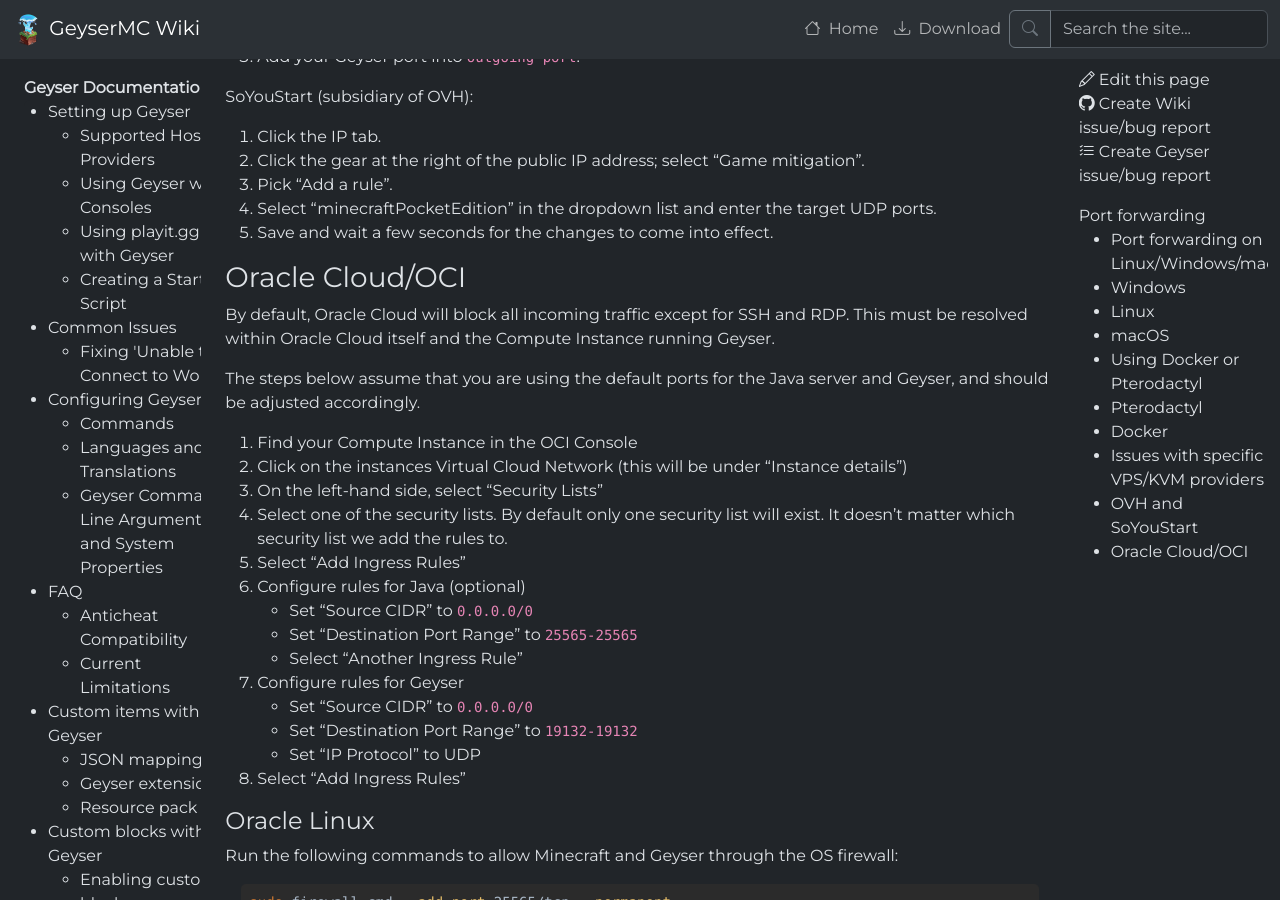
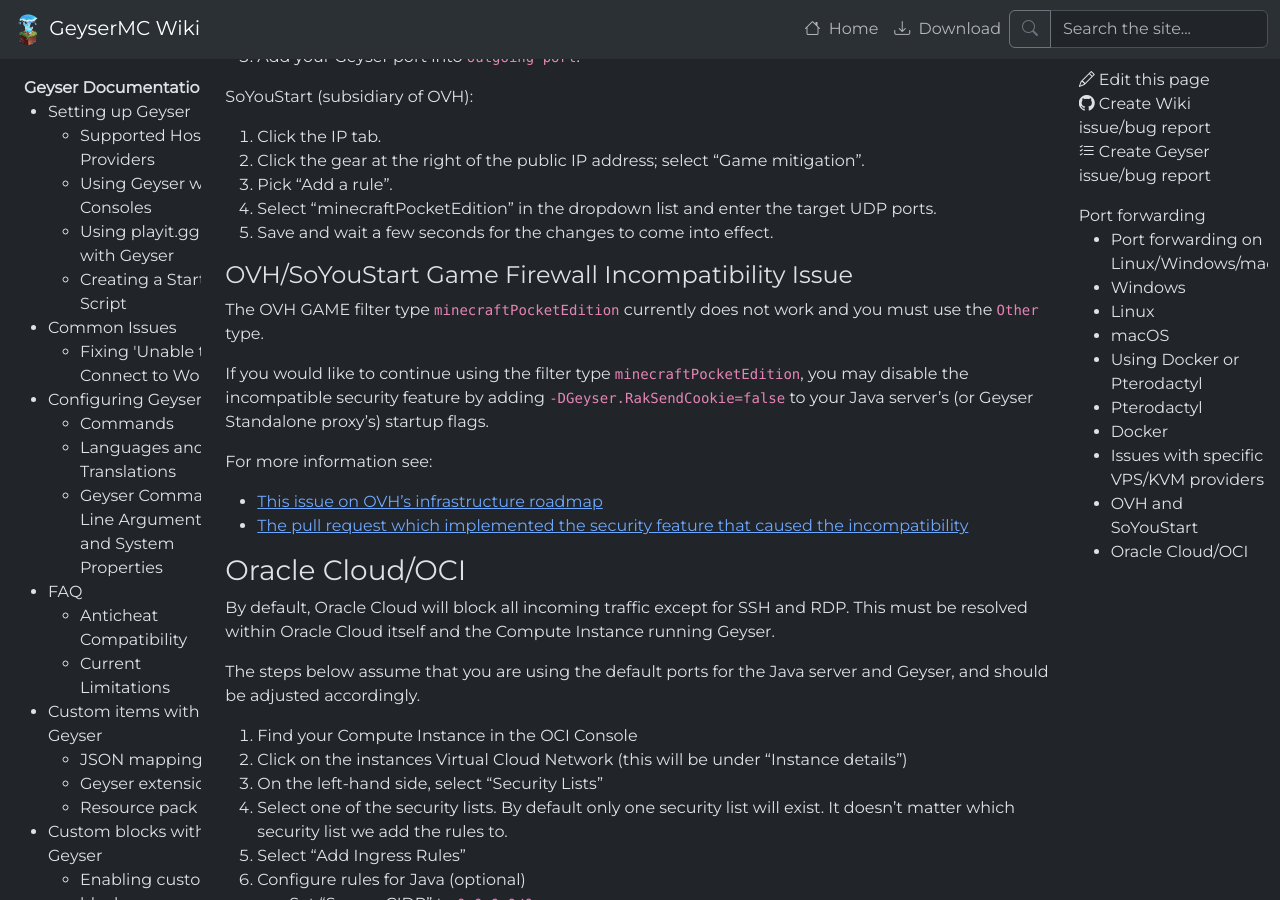
Before and after one commit to GeyserMC/GeyserWiki, a Jekyll site: the page built from _docs/geyser/port-forwarding.md, in a window 1280 px wide and 900 px high, scrolled down 3782 px. Built offline with Jekyll 4.4.1, drawn with Linux system fonts in a browser that asks for light colours.

Commit message:
Add advisory regarding OVH Game DDoS incompatibility (#273)
* add advisory regarding ovh ddos incompatibility

* remove blank line

Co-authored-by: chris <github@onechris.mozmail.com>

* improve clarity of fixes

Co-authored-by: chris <github@onechris.mozmail.com>

* add dashes to references for proper formatting

Co-authored-by: rtm516 <rtm516@users.noreply.github.com>

* improve clarity

---------

Co-authored-by: chris <github@onechris.mozmail.com>
Co-authored-by: rtm516 <rtm516@users.noreply.github.com>

```diff
--- a/_docs/geyser/port-forwarding.md
+++ b/_docs/geyser/port-forwarding.md
@@ -123,7 +123,7 @@
 
 OVH:
 1. Navigate to `Network interfaces`
-2. Click on the `...` button on the table for your IP -> then `...` and `Configure the GAME firewall` -> `Add rule` -> `Other protocol` (or `minecraftPocketEdition` if available)
+2. Click on the `...` button on the table for your IP -> then `...` and `Configure the GAME firewall` -> `Add rule` -> `Other protocol` ~~(or `minecraftPocketEdition` if available)~~
 3. Add your Geyser port into `outgoing port`.
 
 SoYouStart (subsidiary of OVH):
@@ -132,6 +132,15 @@
 3. Pick "Add a rule".
 4. Select "minecraftPocketEdition" in the dropdown list and enter the target UDP ports.
 5. Save and wait a few seconds for the changes to come into effect.
+
+#### OVH/SoYouStart Game Firewall Incompatibility Issue
+The OVH GAME filter type `minecraftPocketEdition` currently does not work and you must use the `Other` type.
+
+If you would like to continue using the filter type `minecraftPocketEdition`, you may disable the incompatible security feature by adding `-DGeyser.RakSendCookie=false` to your Java server's (or Geyser Standalone proxy's) startup flags.
+
+For more information see:
+ - [This issue on OVH's infrastructure roadmap](https://github.com/ovh/infrastructure-roadmap/issues/186)
+ - [The pull request which implemented the security feature that caused the incompatibility](https://github.com/GeyserMC/Geyser/pull/4554)
 
 ### Oracle Cloud/OCI
 By default, Oracle Cloud will block all incoming traffic except for SSH and RDP. This must be resolved within Oracle Cloud itself and the Compute Instance running Geyser.
```
